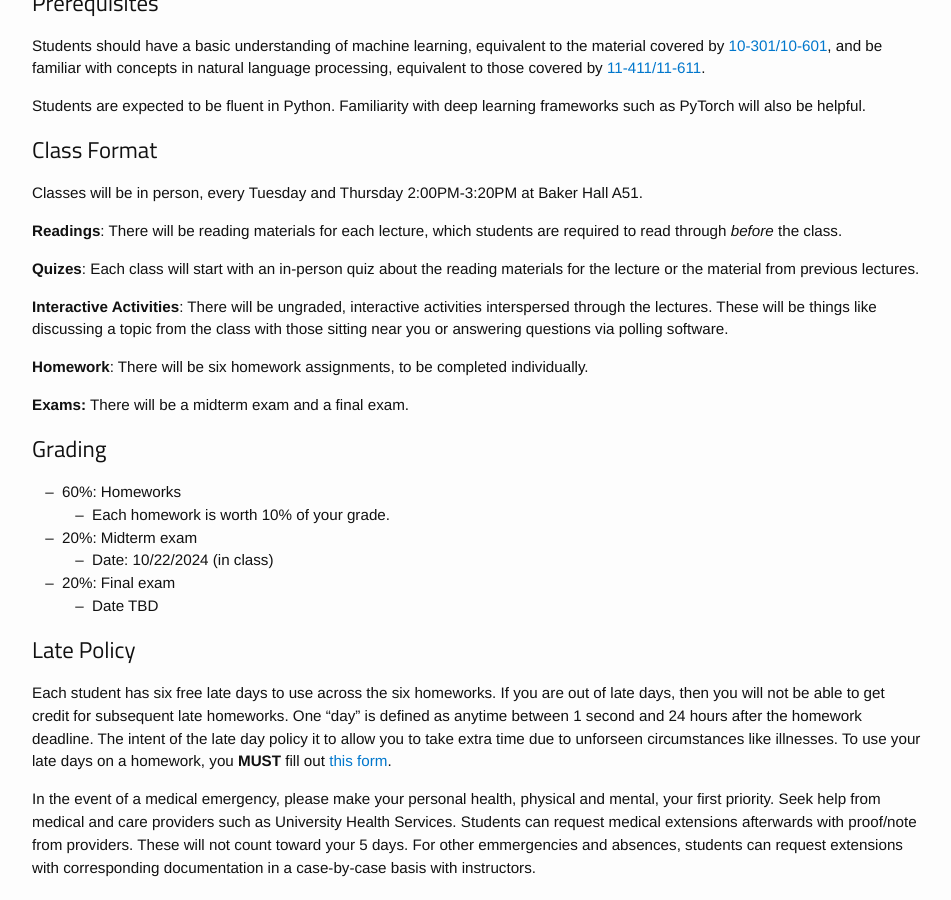
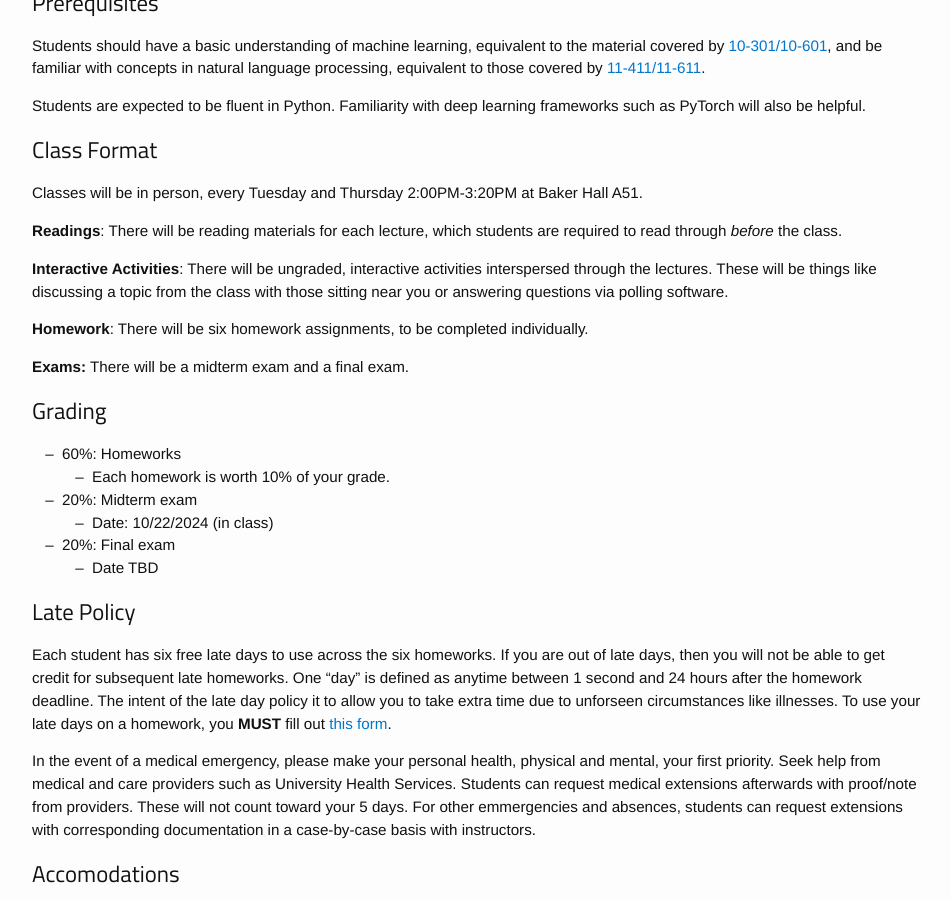
Before and after one commit to cmu-llms-class/cmu-llm-class-website-2024, a Jekyll site: the page built from syllabus.md, in a window 1280 px wide and 900 px high, scrolled down 976 px. Shown: the whole window, without its empty margins (163-1114 px from the left). Built offline with Jekyll 4.4.1, drawn with Linux system fonts in a browser that asks for light colours; nearby versions of some CDN libraries.

Commit message:
Update syllabus.md

```diff
--- a/syllabus.md
+++ b/syllabus.md
@@ -46,8 +46,6 @@ Students are expected to be fluent in Python. Familiarity with deep learning fra
 Classes will be in person, every Tuesday and Thursday 2:00PM-3:20PM at Baker Hall A51.
 
 **Readings**: There will be reading materials for each lecture, which students are required to read through  _before_ the class.
-
-**Quizes**: Each class will start with an in-person quiz about the reading materials for the lecture or the material from previous lectures.
 
 **Interactive Activities**:
 There will be ungraded, interactive activities interspersed through the lectures.
```
